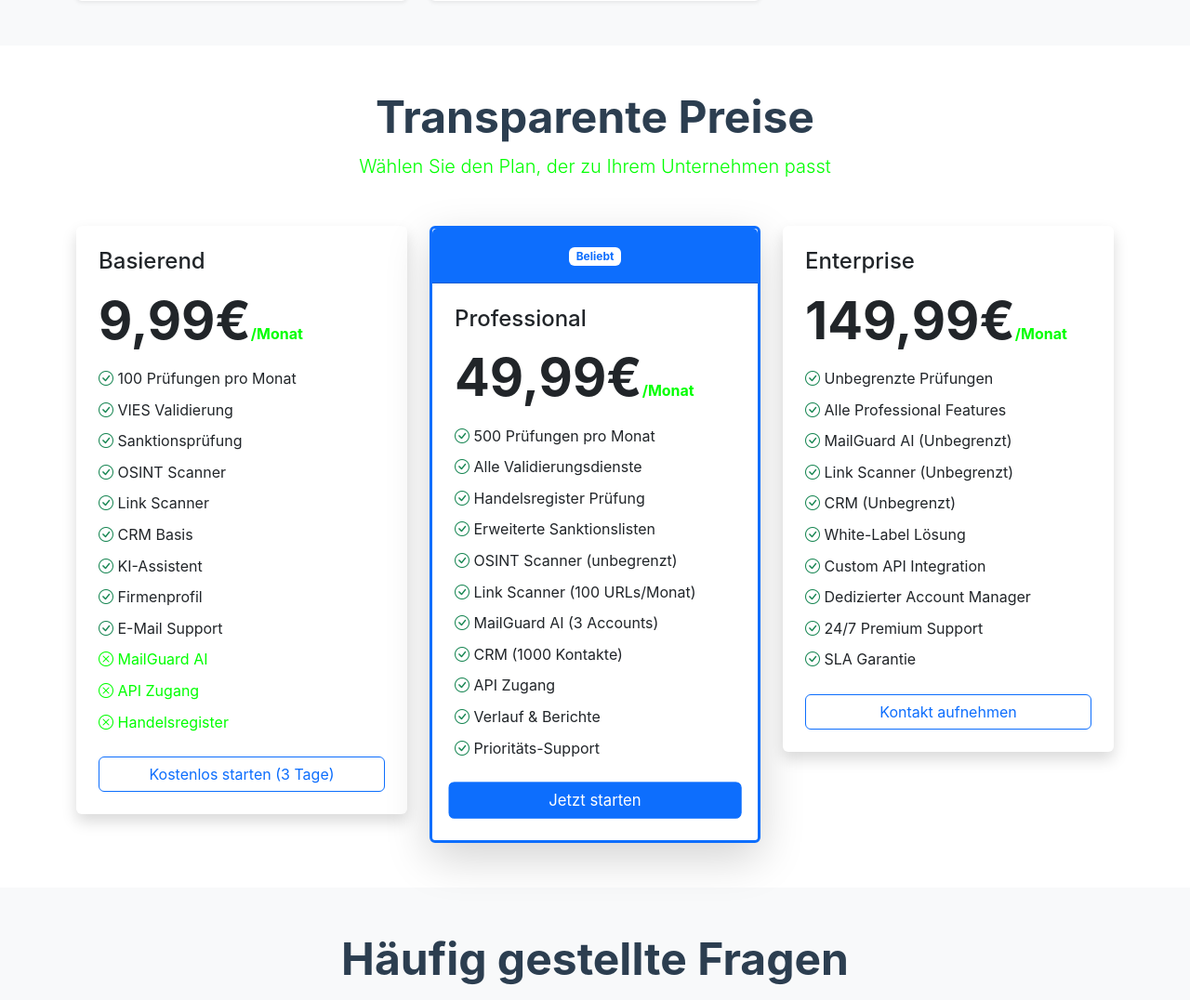
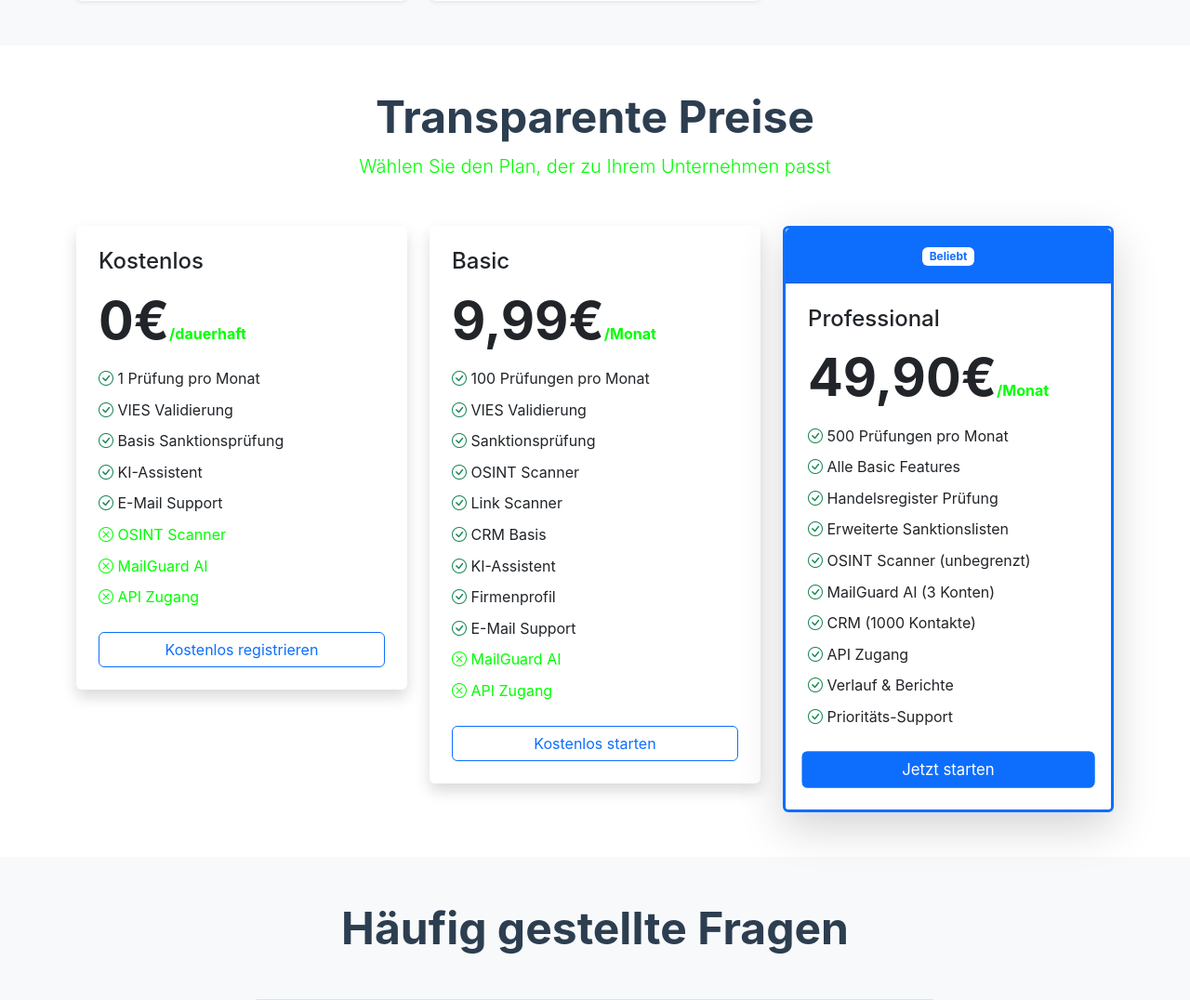
Before and after one commit to pilipandr770/vat-bot-1, a Flask app: page / in a window 1280 px wide. Shown: the part 3109-4185 px from the top of the page at 93% size. Run offline with Flask 3, Linux system fonts and the light colour scheme; parts of the project's set-up code (start-up, migrations or seed data) failed here and were passed over; some libraries are stand-ins or nearby versions.

Commit message:
Pricing: Free(0,1 check) + Basic(9.99,100) + Pro(49.90,500), remove Enterprise, login-aware CTAs on landing

```diff
--- a/auth/models.py
+++ b/auth/models.py
@@ -104,8 +104,8 @@ class User(UserMixin, db.Model):
 
         sub = self.active_subscription
         if not sub:
-            # Free plan - check monthly limit
-            return self.get_monthly_verification_count() < 50  # Temporarily increased for testing
+            # Free plan - 1 verification per month
+            return self.get_monthly_verification_count() < 1
 
         # Paid plan - check quota
         if sub.api_calls_limit == -1:  # Unlimited
--- a/templates/landing.html
+++ b/templates/landing.html
@@ -429,11 +429,42 @@
             </div>
 
             <div class="row g-4 justify-content-center">
+                <!-- Free Plan -->
+                <div class="col-lg-4">
+                    <div class="card border-0 shadow">
+                        <div class="card-body p-4">
+                            <h3 class="h4 mb-3">Kostenlos</h3>
+                            <div class="display-4 fw-bold mb-3">
+                                0€<small class="text-muted fs-6">/dauerhaft</small>
+                            </div>
+                            <ul class="list-unstyled mb-4">
+                                <li class="mb-2"><i class="bi bi-check-circle text-success"></i> 1 Prüfung pro Monat</li>
+                                <li class="mb-2"><i class="bi bi-check-circle text-success"></i> VIES Validierung</li>
+                                <li class="mb-2"><i class="bi bi-check-circle text-success"></i> Basis Sanktionsprüfung</li>
+                                <li class="mb-2"><i class="bi bi-check-circle text-success"></i> KI-Assistent</li>
+                                <li class="mb-2"><i class="bi bi-check-circle text-success"></i> E-Mail Support</li>
+                                <li class="mb-2 text-muted"><i class="bi bi-x-circle"></i> OSINT Scanner</li>
+                                <li class="mb-2 text-muted"><i class="bi bi-x-circle"></i> MailGuard AI</li>
+                                <li class="mb-2 text-muted"><i class="bi bi-x-circle"></i> API Zugang</li>
+                            </ul>
+                            {% if current_user.is_authenticated %}
+                            <a href="{{ url_for('dashboard') }}" class="btn btn-outline-secondary w-100">
+                                Zum Dashboard
+                            </a>
+                            {% else %}
+                            <a href="{{ url_for('auth.register') }}" class="btn btn-outline-primary w-100">
+                                Kostenlos registrieren
+                            </a>
+                            {% endif %}
+                        </div>
+                    </div>
+                </div>
+
                 <!-- Basic Plan -->
                 <div class="col-lg-4">
                     <div class="card border-0 shadow">
                         <div class="card-body p-4">
-                            <h3 class="h4 mb-3">Basierend</h3>
+                            <h3 class="h4 mb-3">Basic</h3>
                             <div class="display-4 fw-bold mb-3">
                                 9,99€<small class="text-muted fs-6">/Monat</small>
                             </div>
@@ -449,11 +480,16 @@
                                 <li class="mb-2"><i class="bi bi-check-circle text-success"></i> E-Mail Support</li>
                                 <li class="mb-2 text-muted"><i class="bi bi-x-circle"></i> MailGuard AI</li>
                                 <li class="mb-2 text-muted"><i class="bi bi-x-circle"></i> API Zugang</li>
-                                <li class="mb-2 text-muted"><i class="bi bi-x-circle"></i> Handelsregister</li>
                             </ul>
+                            {% if current_user.is_authenticated %}
+                            <a href="{{ url_for('payments.subscribe', plan_name='basic') }}" class="btn btn-outline-primary w-100">
+                                Basic wählen
+                            </a>
+                            {% else %}
                             <a href="{{ url_for('auth.register') }}" class="btn btn-outline-primary w-100">
-                                Kostenlos starten (3 Tage)
+                                Kostenlos starten
                             </a>
+                            {% endif %}
                         </div>
                     </div>
                 </div>
@@ -467,51 +503,29 @@
                         <div class="card-body p-4">
                             <h3 class="h4 mb-3">Professional</h3>
                             <div class="display-4 fw-bold mb-3">
-                                49,99€<small class="text-muted fs-6">/Monat</small>
+                                49,90€<small class="text-muted fs-6">/Monat</small>
                             </div>
                             <ul class="list-unstyled mb-4">
                                 <li class="mb-2"><i class="bi bi-check-circle text-success"></i> 500 Prüfungen pro Monat</li>
-                                <li class="mb-2"><i class="bi bi-check-circle text-success"></i> Alle Validierungsdienste</li>
+                                <li class="mb-2"><i class="bi bi-check-circle text-success"></i> Alle Basic Features</li>
                                 <li class="mb-2"><i class="bi bi-check-circle text-success"></i> Handelsregister Prüfung</li>
                                 <li class="mb-2"><i class="bi bi-check-circle text-success"></i> Erweiterte Sanktionslisten</li>
                                 <li class="mb-2"><i class="bi bi-check-circle text-success"></i> OSINT Scanner (unbegrenzt)</li>
-                                <li class="mb-2"><i class="bi bi-check-circle text-success"></i> Link Scanner (100 URLs/Monat)</li>
-                                <li class="mb-2"><i class="bi bi-check-circle text-success"></i> MailGuard AI (3 Accounts)</li>
+                                <li class="mb-2"><i class="bi bi-check-circle text-success"></i> MailGuard AI (3 Konten)</li>
                                 <li class="mb-2"><i class="bi bi-check-circle text-success"></i> CRM (1000 Kontakte)</li>
                                 <li class="mb-2"><i class="bi bi-check-circle text-success"></i> API Zugang</li>
                                 <li class="mb-2"><i class="bi bi-check-circle text-success"></i> Verlauf & Berichte</li>
                                 <li class="mb-2"><i class="bi bi-check-circle text-success"></i> Prioritäts-Support</li>
                             </ul>
+                            {% if current_user.is_authenticated %}
+                            <a href="{{ url_for('payments.subscribe', plan_name='professional') }}" class="btn btn-primary w-100">
+                                Professional wählen
+                            </a>
+                            {% else %}
                             <a href="{{ url_for('auth.register') }}" class="btn btn-primary w-100">
                                 Jetzt starten
                             </a>
-                        </div>
-                    </div>
-                </div>
-
-                <!-- Enterprise Plan -->
-                <div class="col-lg-4">
-                    <div class="card border-0 shadow">
-                        <div class="card-body p-4">
-                            <h3 class="h4 mb-3">Enterprise</h3>
-                            <div class="display-4 fw-bold mb-3">
-                                149,99€<small class="text-muted fs-6">/Monat</small>
-                            </div>
-                            <ul class="list-unstyled mb-4">
-                                <li class="mb-2"><i class="bi bi-check-circle text-success"></i> Unbegrenzte Prüfungen</li>
-                                <li class="mb-2"><i class="bi bi-check-circle text-success"></i> Alle Professional Features</li>
-                                <li class="mb-2"><i class="bi bi-check-circle text-success"></i> MailGuard AI (Unbegrenzt)</li>
-                                <li class="mb-2"><i class="bi bi-check-circle text-success"></i> Link Scanner (Unbegrenzt)</li>
-                                <li class="mb-2"><i class="bi bi-check-circle text-success"></i> CRM (Unbegrenzt)</li>
-                                <li class="mb-2"><i class="bi bi-check-circle text-success"></i> White-Label Lösung</li>
-                                <li class="mb-2"><i class="bi bi-check-circle text-success"></i> Custom API Integration</li>
-                                <li class="mb-2"><i class="bi bi-check-circle text-success"></i> Dedizierter Account Manager</li>
-                                <li class="mb-2"><i class="bi bi-check-circle text-success"></i> 24/7 Premium Support</li>
-                                <li class="mb-2"><i class="bi bi-check-circle text-success"></i> SLA Garantie</li>
-                            </ul>
-                            <a href="mailto:sales@vatverification.com" class="btn btn-outline-primary w-100">
-                                Kontakt aufnehmen
-                            </a>
+                            {% endif %}
                         </div>
                     </div>
                 </div>
```
Also changed, not shown: payments/routes.py (+33 -36 lines).
